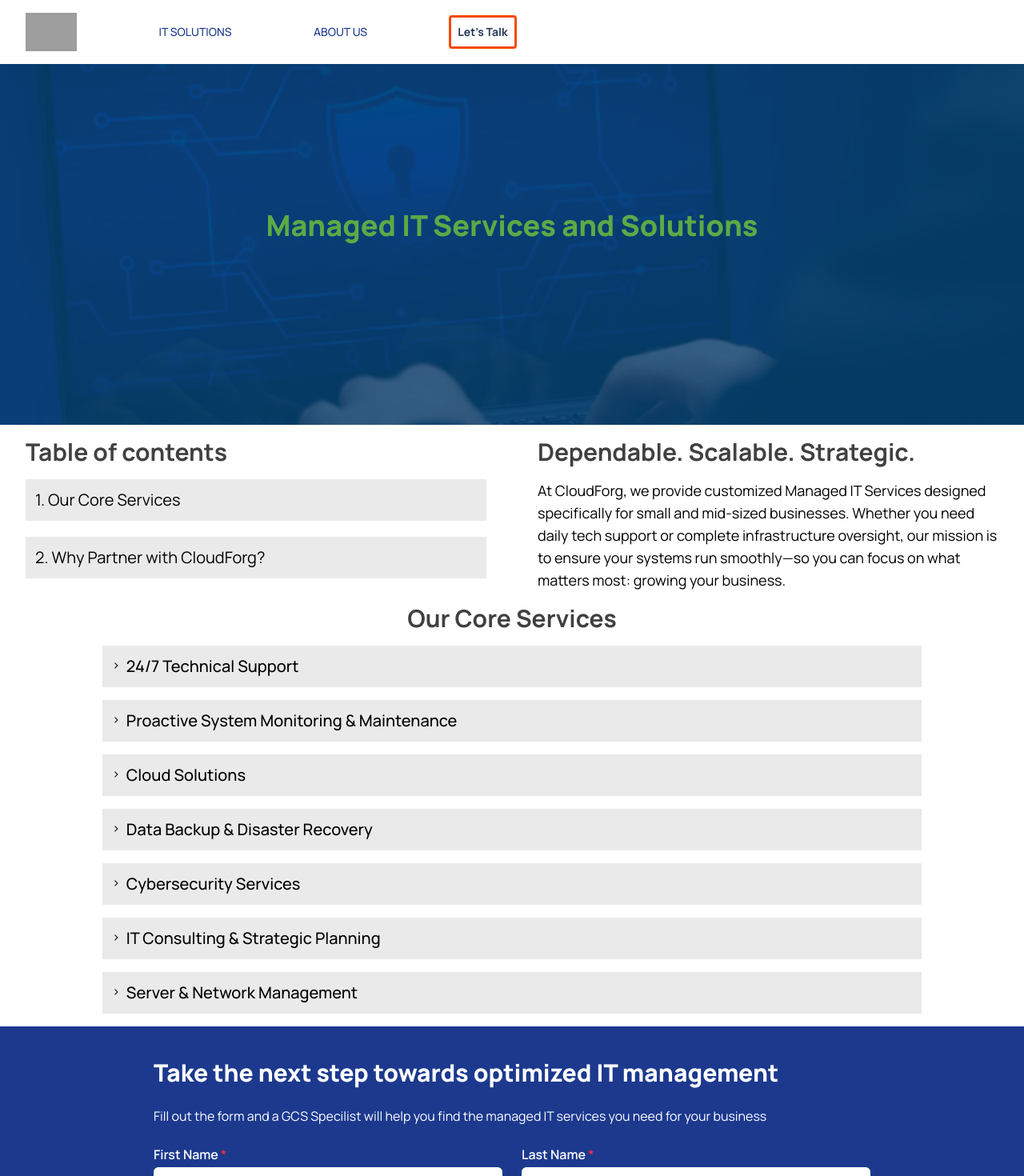
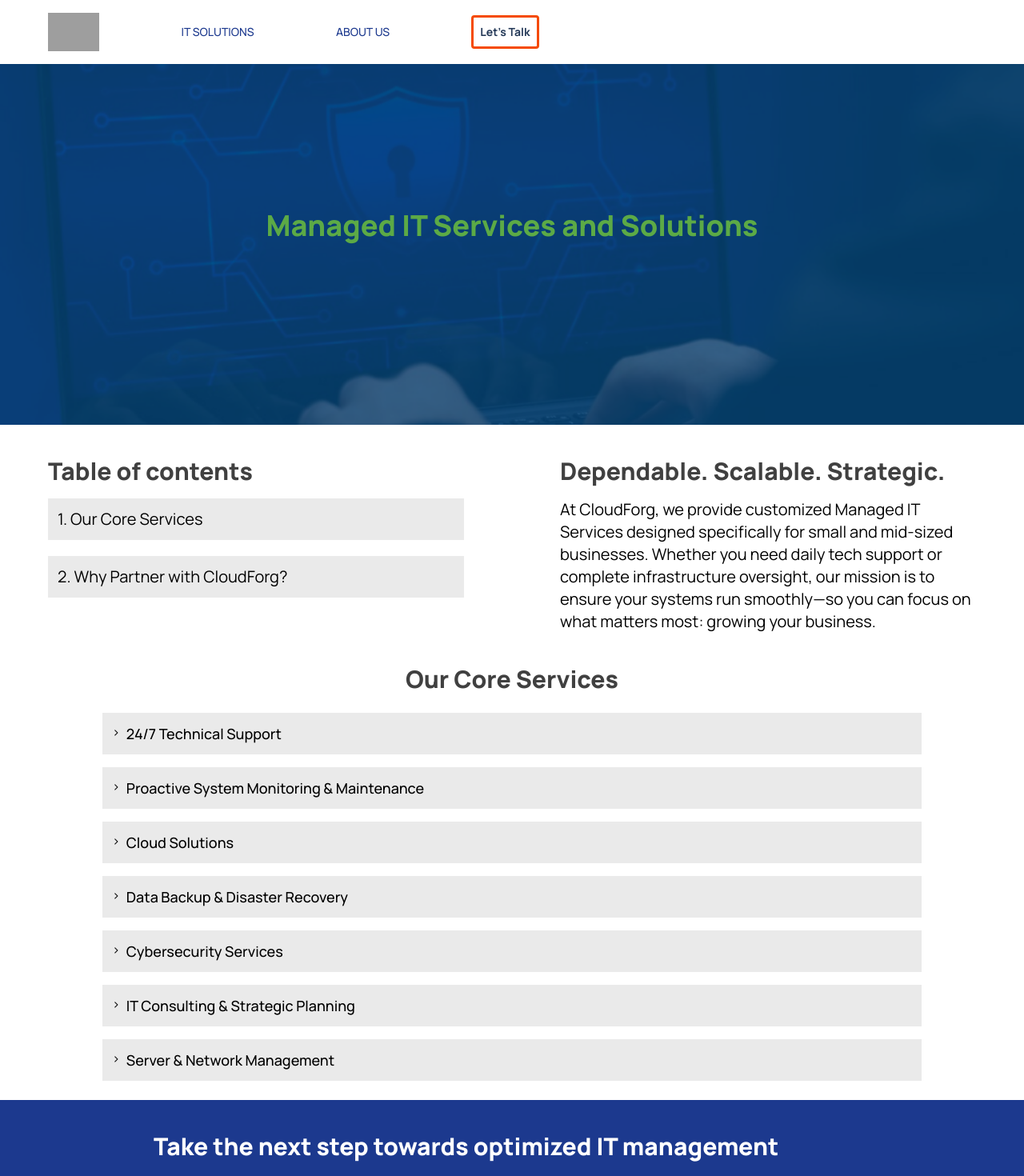
Before and after one commit to muhammad-ali-khalid/cloud-forg, a Vue app: page /managed-it-services/managed-it-services-and-solutions in a window 1280 px wide. Shown: the top 1470 px of the page at 80% size. Built offline with nearby package versions, Linux system fonts and the light colour scheme; grey boxes are pictures that could not be loaded.

Commit message:
update styles

```diff
--- a/src/components/atoms/TheContent.vue
+++ b/src/components/atoms/TheContent.vue
@@ -9,7 +9,7 @@ const props = defineProps({
     <div class="bg-[#EAEAEA] h-auto p-3">
       <a
         :href="contents.href"
-        class="text-black text-xl hover:cursor-pointer hover:text-orange-600"
+        class="text-black text-md md:text-lg lg:text-xl hover:cursor-pointer hover:text-orange-600"
       >
         {{ contents.index + '. ' + contents.content }}
       </a>
--- a/src/components/molecules/TableOfContents.vue
+++ b/src/components/molecules/TableOfContents.vue
@@ -7,8 +7,8 @@ const props = defineProps({
 </script>
 
 <template>
-  <div class="w-full h-full px-8 py-4">
-    <div class="text-3xl text-[#000000BF] font-bold mb-4">Table of contents</div>
+  <div class="w-full h-auto px-6 md:px-15 pt-10">
+    <div class="text-3xl text-[#000000BF] font-black mb-4">Table of contents</div>
     <div class="flex flex-col gap-5">
       <div class="w-full h-auto" v-for="(content, index) in props.tableOfContents" :key="index">
         <TheContent :contents="content" />
--- a/src/components/molecules/TheAccordian.vue
+++ b/src/components/molecules/TheAccordian.vue
@@ -16,15 +16,15 @@ function toggle(index) {
 </script>
 
 <template>
-  <div class="w-full flex flex-col gap-4 m-4 md:w-4/5">
+  <div class="w-full flex flex-col gap-4 m-6 md:w-4/5">
     <div v-for="(item, index) in items" :key="index">
       <div @click="toggle(index)" class="bg-[#EAEAEA] p-3 hover:cursor-pointer flex gap-2">
         <span>
           {{ activeIndex === index ? '⌄' : '>' }}
         </span>
-        <span class="text-xl font-medium">{{ item.heading }}</span>
+        <span class="text-md md:text-lg font-medium">{{ item.heading }}</span>
       </div>
-      <div v-if="activeIndex === index" class="bg-[#F3FAFF] text-lg text-black p-3">
+      <div v-if="activeIndex === index" class="bg-[#F3FAFF] text-md md:text-lg text-black p-3">
         <p>{{ item.content }}</p>
       </div>
     </div>
--- a/src/components/organisms/NavBar.vue
+++ b/src/components/organisms/NavBar.vue
@@ -93,7 +93,7 @@ const activeCategory = ref(null)
 
 <template>
   <nav
-    class="fixed top-0 z-50 bg-white w-full h-auto flex justify-between items-center md:justify-start md:gap-[8vw] py-4 px-4 md:px-8"
+    class="fixed top-0 z-50 bg-white w-full h-auto flex justify-between items-center md:justify-start md:gap-[8vw] py-4 px-6 md:px-15"
   >
     <RouterLink :to="{ name: 'home' }"><TheLogo /></RouterLink>
     <button
--- a/src/components/organisms/TheCTC.vue
+++ b/src/components/organisms/TheCTC.vue
@@ -3,7 +3,7 @@
 </script>
 
 <template>
-  <div class="bg-blue-900 px-4 py-10 sm:px-8 md:px-16 lg:px-24">
+  <div class="bg-blue-900 px-6 py-10 md:px-16 lg:px-24">
     <form class="max-w-4xl mx-auto flex flex-col gap-6">
       <div class="text-white text-3xl font-black">
         Take the next step towards optimized IT management
--- a/src/components/organisms/TheFooter.vue
+++ b/src/components/organisms/TheFooter.vue
@@ -16,7 +16,7 @@ const footerLinks = [
 
 <template>
   <footer class="w-full h-full" id="footer">
-    <div class="w-full h-auto bg-[#E3E3E3] px-4 py-10">
+    <div class="w-full h-auto bg-[#E3E3E3] px-6 py-10">
       <div class="flex flex-col gap-4 md:flex-row md:justify-around">
         <div
           class="text-md text-blue-900 font-bold"
--- a/src/views/managed-it-services/ManagedITServicesAndSolutions.vue
+++ b/src/views/managed-it-services/ManagedITServicesAndSolutions.vue
@@ -64,11 +64,11 @@ behind-the-scenes infrastructure so your team can stay focused and efficient.`,
     <template #main>
       <BaseMain :table-of-contents="pageContent.tableOfContents">
         <template #intro>
-          <div class="px-8 py-4">
-            <div class="text-[#000000BF] text-3xl font-bold mb-4">
+          <div class="px-6 md:px-15 pt-10">
+            <div class="text-[#000000BF] text-3xl font-black mb-4">
               Dependable. Scalable. Strategic.
             </div>
-            <div class="text-lg">
+            <div class="text-md md:text-lg lg:text-xl">
               At CloudForg, we provide customized Managed IT Services designed specifically for
               small and mid-sized businesses. Whether you need daily tech support or complete
               infrastructure oversight, our mission is to ensure your systems run smoothly—so you
@@ -78,7 +78,7 @@ behind-the-scenes infrastructure so your team can stay focused and efficient.`,
         </template>
         <template #page-content>
           <div>
-            <div id="1our-core-services" class="text-[#000000BF] text-3xl font-bold text-center">
+            <div id="1our-core-services" class="text-[#000000BF] text-3xl font-black text-center pt-10">
               Our Core Services
             </div>
             <div class="w-full flex justify-center">
```
